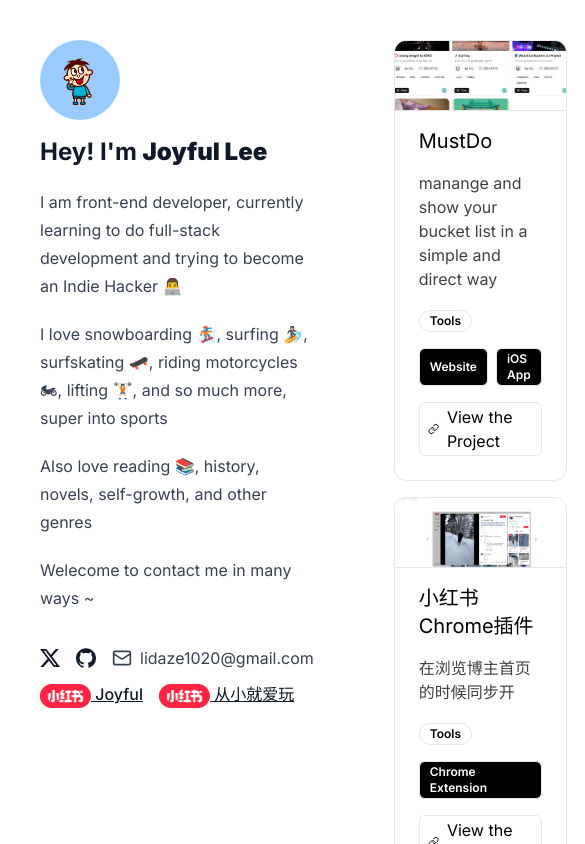
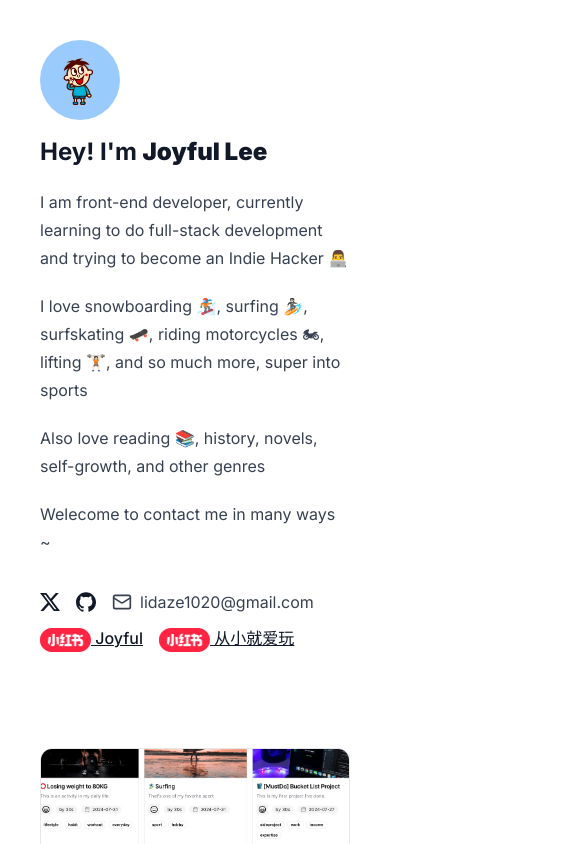
Before and after one commit to lidaze/joyful-home, a Next.js app: page / in a window 390 px wide. Shown: the top 844 px of the page, 585 px wide, since content can reach past the window. Built offline with nearby package versions, Linux system fonts and the light colour scheme.

Commit message:
[feat] responsive design

```diff
--- a/app/page.tsx
+++ b/app/page.tsx
@@ -1,10 +1,11 @@
+import clsx from "clsx";
 import PersonalInfo from "@/components/personal-info";
 import Projects from "@/components/projects";
 
 export default function Home() {
   return (
-    <main className="flex min-h-screen max-w-screen-lg mx-auto justify-between">
-      <PersonalInfo className="w-[360px] p-10" />
+    <main className={clsx("min-h-screen max-w-screen-lg mx-auto", "flex flex-col gap-4 items-center sm:flex-row sm:items-start")}>
+      <PersonalInfo className="w-full sm:w-[360px] p-10" />
       <Projects className="flex-1 p-10" />
     </main>
   );
```
